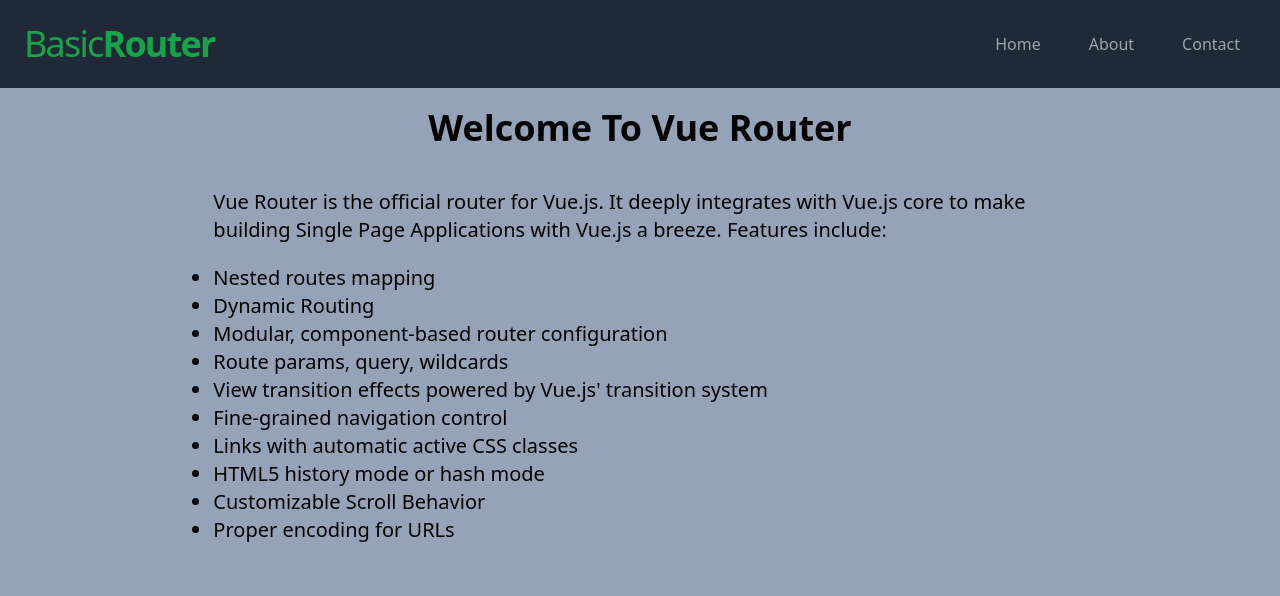
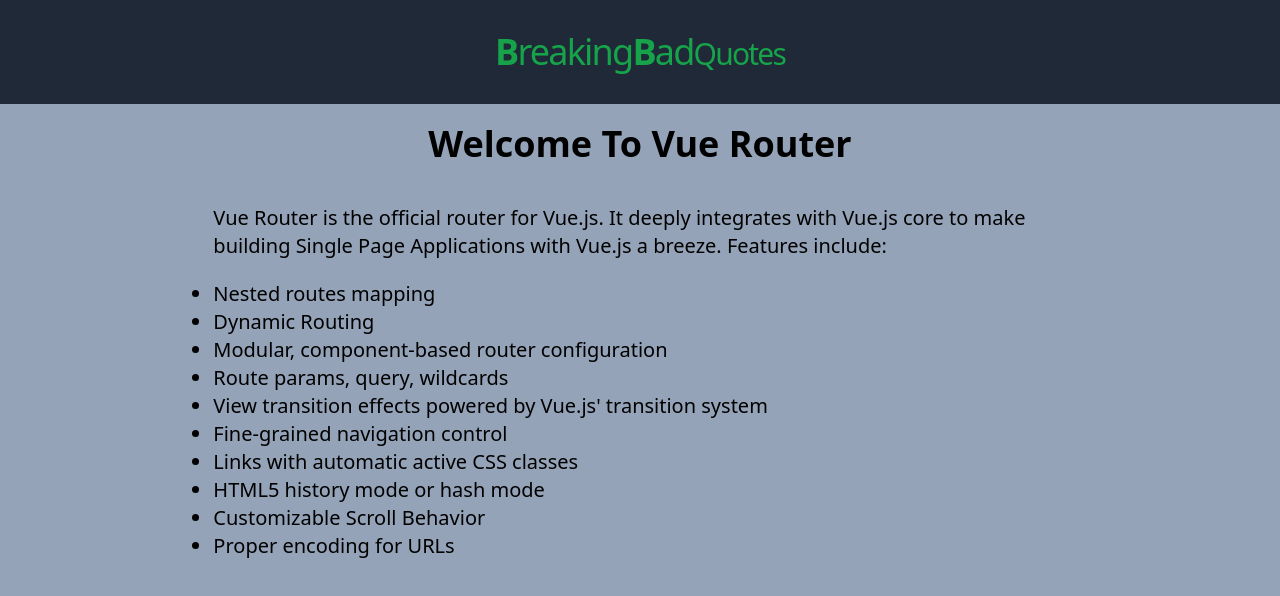
Before and after one commit to carlosgit7/practiceAPI, a Vue app: page / in a window 1280 px wide. Shown: the top 596 px of the page. Built offline with nearby package versions, Linux system fonts and the light colour scheme.

Commit message:
cleaned up template

```diff
--- a/index.html
+++ b/index.html
@@ -2,9 +2,9 @@
 <html lang="en">
   <head>
     <meta charset="UTF-8" />
-    <link rel="icon" href="/favicon.ico" />
+    <link rel="icon" href="/M42.ico" />
     <meta name="viewport" content="width=device-width, initial-scale=1.0" />
-    <title>Learningweb-BasicRouter</title>
+    <title>Learningweb.sitenpm out-practiceAPI</title>
   </head>
   <body>
     <div id="app"></div>
--- a/package.json
+++ b/package.json
@@ -1,5 +1,5 @@
 {
-  "name": "basicvuerouter",
+  "name": "breakingbadquotes",
   "private": true,
   "version": "0.0.0",
   "scripts": {
--- a/src/components/Nav.vue
+++ b/src/components/Nav.vue
@@ -1,16 +1,10 @@
 <template>
 <div class="bg-gray-800 px-6">
-    <div class="conitainer mx-auto flex justify-between items-center text-white">
-        <router-link to="/"><h1 class="tracking-tighter py-6 text-4xl font-light text-green-600 hover:cursor-pointer">
-            Basic<span class="font-semibold">Router</span>
+    <div class="conitainer mx-auto flex justify-center items-center text-white">
+        <router-link to="/"><h1 class="py-8 tracking-tighter text-4xl font-light text-green-600 hover:cursor-pointer">
+            <span class="font-bold">B</span>reaking<span class="font-bold">B</span>ad<span class="text-3xl">Quotes</span>
         </h1></router-link>
-        <nav>
-            <ul class="flex space-x-4 text-gray-400">
-                <router-link to="/"><li class="py-8 px-4 hover:cursor-pointer hover:bg-gray-700 hover:text-gray-200">Home</li></router-link>
-                <router-link to="/about"><li class="py-8 px-4 hover:cursor-pointer hover:bg-gray-700 hover:text-gray-200">About</li></router-link>
-                <router-link to="/contact"><li class="py-8 px-4 hover:cursor-pointer hover:bg-gray-700 hover:text-gray-200">Contact</li></router-link>
-            </ul>
-        </nav>
+
     </div>
 </div>
 </template>
```
Also changed, not shown: 2 other files (tests, documents, lock files or other folders).
